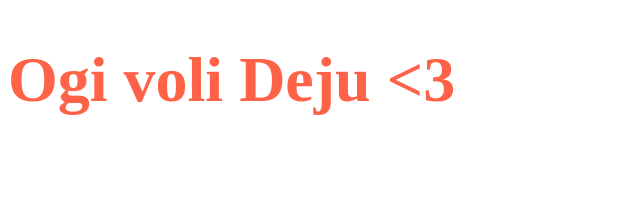
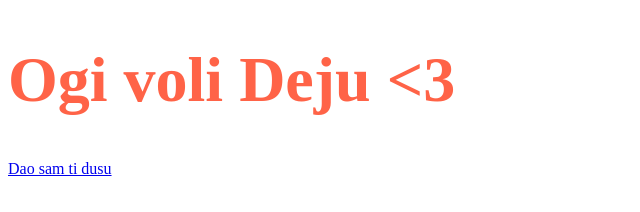
Before and after one commit to giokos/myWeb, a plain HTML site: page index.html in a window 1280 px wide. Shown: the whole page, without its empty margins (0-640 px from the left). Drawn offline with Linux system fonts and the light colour scheme.

Commit message:
Update index.html

```diff
--- a/index.html
+++ b/index.html
@@ -14,6 +14,6 @@
 </head>
 <body>
     <h1>Ogi voli Deju <3</h1>
-     <a href="https://www.youtube.com/watch?v=43FoxNefQ_Y"></a>
+     <a href="https://www.youtube.com/watch?v=43FoxNefQ_Y">Dao sam ti dusu</a>
 </body>
 </html>
```
